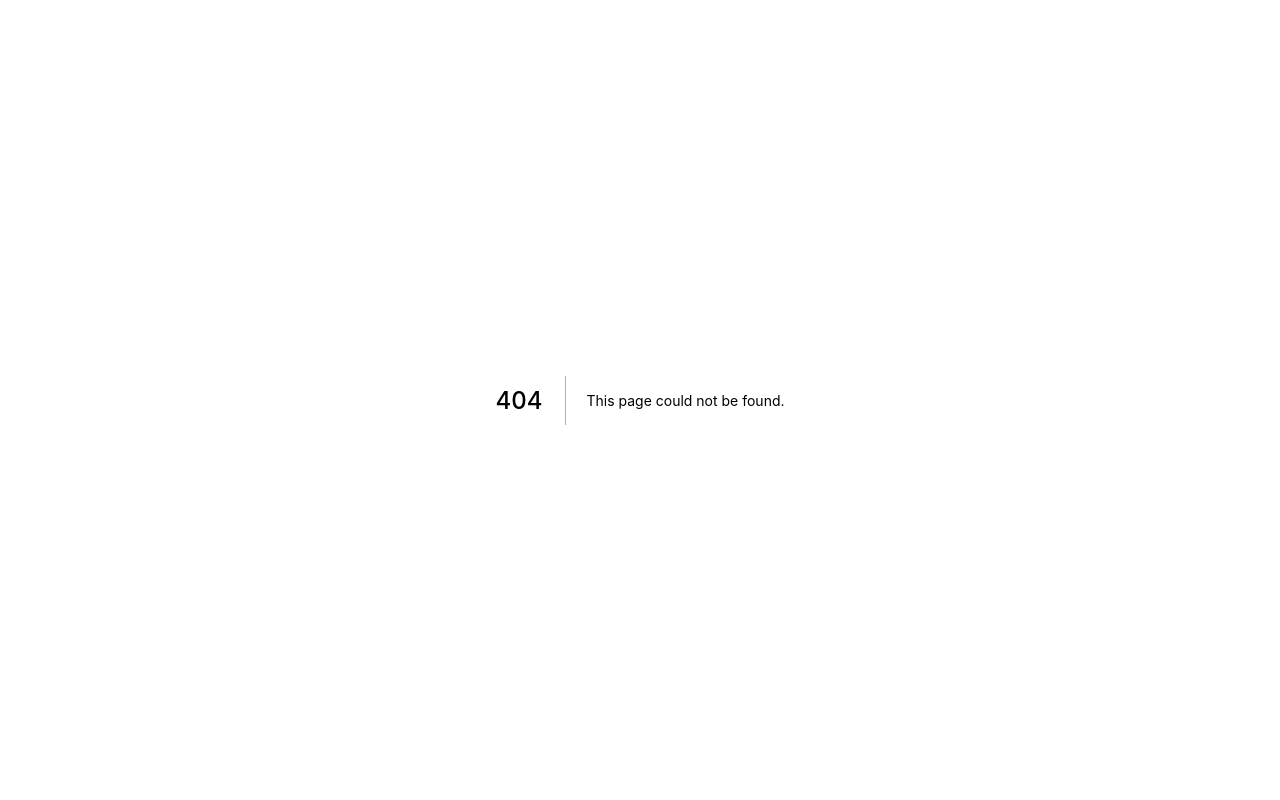
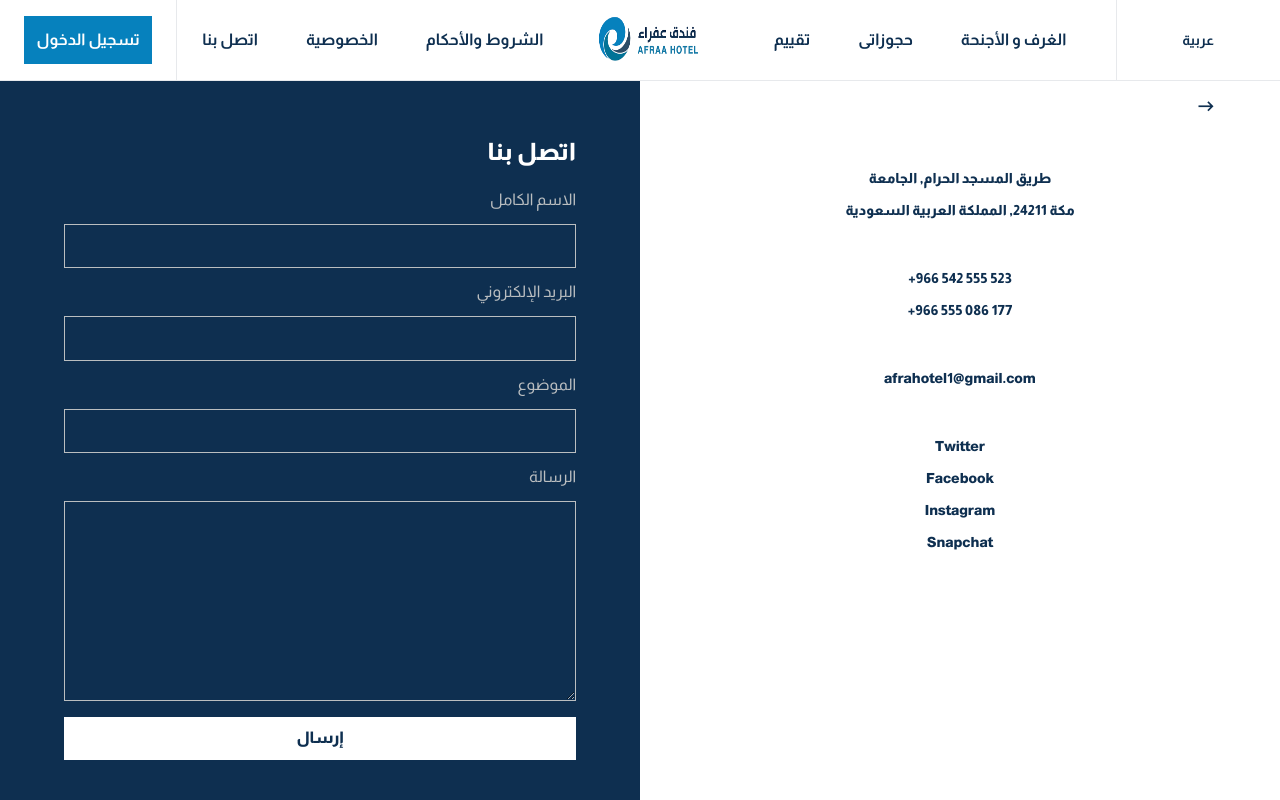
Before and after one commit to Safaayachi/afraa, a Next.js app: page /contact in a window 1280 px wide. Before the commit this address had no page. Shown: the top 800 px of the page. Built offline with nearby package versions, Linux system fonts and the light colour scheme.

Commit message:
contact page

```diff
--- a/components/Footer.tsx
+++ b/components/Footer.tsx
@@ -3,12 +3,13 @@ import Link from "next/link";
 
 const Footer = () => {
   return (
-    <footer className="relative h-full w-full bg-secondary px-8  lg:px-16">
-      <div className="relative flex h-full w-full justify-start px-4">
+    <footer className="relative h-full w-full bg-secondary ">
+      <div className="  px-8 lg:px-16">
+        <div className="relative flex h-full w-full justify-start ">
           <div className="relative flex h-full w-full items-center justify-start border-b border-solid border-b-darkTint py-8">
             <div className="relative flex h-16 w-96 flex-row gap-2">
               <Link passHref href={"/"}>
-              <div className="flex h-full w-1/2 items-center justify-center cursor-pointer bg-tint text-2xl font-bold text-secondary">
+                <div className="flex h-full w-1/2 cursor-pointer items-center justify-center bg-tint text-2xl font-bold text-secondary">
                   إحجز الان
                 </div>
               </Link>
@@ -18,7 +19,7 @@ const Footer = () => {
             </div>
           </div>
         </div>
-      <div className="relative flex h-full w-full flex-col p-4 lg:flex-row-reverse">
+        <div className="relative flex h-full w-full flex-col py-4 lg:flex-row-reverse">
           <div className="relative h-full w-full  lg:w-1/3">
             <div className="relative flex h-full w-full flex-row justify-end gap-10 ">
               <div className="flex flex-col">
@@ -33,7 +34,7 @@ const Footer = () => {
                   </div>
                 </Link>
                 <Link passHref href={"/"}>
-                <div className="flex cursor-pointer justify-end pb-6 text-lg font-semibold text-tint">
+                  <div className="flex cursor-pointer justify-end pb-6 text-end text-lg font-semibold text-tint">
                     الشروط و الاحكام
                   </div>
                 </Link>
@@ -50,7 +51,7 @@ const Footer = () => {
                   </div>
                 </Link>
                 <Link passHref href={"/"}>
-                <div className="flex cursor-pointer justify-end pb-6 text-lg font-semibold text-tint">
+                  <div className="flex cursor-pointer justify-end pb-6 text-end text-lg font-semibold text-tint">
                     الغرف و الأجنحة
                   </div>
                 </Link>
@@ -87,7 +88,7 @@ const Footer = () => {
             </div>
           </div>
         </div>
-      <div className="flex h-full w-full flex-col justify-between gap-6 py-8 px-4 lg:flex-row-reverse">
+        <div className="flex h-full w-full flex-col justify-between gap-6 py-8  lg:flex-row-reverse">
           <div className="flex h-full flex-row justify-center gap-10 lg:justify-end">
             <Link passHref href={"/"}>
               <div>
@@ -116,6 +117,7 @@ const Footer = () => {
             </p>
           </div>
         </div>
+      </div>
     </footer>
   );
 };
--- a/components/Header.tsx
+++ b/components/Header.tsx
@@ -5,7 +5,11 @@ import Image from "next/image";
 const Header = () => {
   return (
     <Fragment>
-      <header className={"w-full fixed border-b z-20 border-solid border-shade bg-tint"}>
+      <header
+        className={
+          "fixed z-20 w-full border-b border-solid border-shade bg-tint"
+        }
+      >
         <nav className="relative flex  h-20 w-full lg:hidden">
           <div className="flex w-1/6 cursor-pointer items-center justify-center bg-primary">
             <i className="icon-perm_identity_black_24dp font-md text-3xl text-tint"></i>
@@ -27,27 +31,27 @@ const Header = () => {
         </nav>
         <nav className="relative hidden h-20 w-full flex-row justify-between lg:flex ">
           <div className="relative flex h-full  w-56 items-center justify-center border-r border-solid border-shade p-4 px-6">
-            <div className="flex h-full w-full items-center justify-center bg-primary text-md font-bold text-tint ">
+            <div className="text-md flex h-full w-full items-center justify-center bg-primary font-bold text-tint ">
               تسجيل الدخول
             </div>
           </div>
           <div className="relative flex h-full w-full ">
             <div className="relative flex h-full w-5/12 justify-around">
               <div className="flex h-full flex-row gap-12">
-                <Link passHref href={"/"}>
-                  <div className="flex h-full  cursor-pointer items-center justify-center text-md font-bold text-secondary">
+                <Link passHref href={"/contact"}>
+                  <div className="text-md flex  h-full cursor-pointer items-center justify-center font-bold text-secondary">
                     اتصل بنا
                   </div>
                 </Link>
 
                 <Link passHref href={"/"}>
-                  <div className="flex h-full  cursor-pointer items-center justify-center text-md font-bold text-secondary">
+                  <div className="text-md flex  h-full cursor-pointer items-center justify-center font-bold text-secondary">
                     الخصوصية
                   </div>
                 </Link>
 
                 <Link passHref href={"/"}>
-                  <div className="flex h-full  cursor-pointer items-center justify-center text-md font-bold text-secondary">
+                  <div className="text-md flex  h-full cursor-pointer items-center justify-center font-bold text-secondary">
                     الشروط والأحكام
                   </div>
                 </Link>
@@ -67,19 +71,19 @@ const Header = () => {
             <div className="relative flex h-full w-5/12 flex-row justify-around">
               <div className="flex h-full flex-row gap-12">
                 <Link passHref href={"/"}>
-                  <div className="flex h-full  cursor-pointer items-center justify-center text-md font-bold text-secondary">
+                  <div className="text-md flex  h-full cursor-pointer items-center justify-center font-bold text-secondary">
                     تقييم
                   </div>
                 </Link>
 
                 <Link passHref href={"/"}>
-                  <div className="flex h-full  cursor-pointer items-center justify-center text-md font-bold text-secondary">
+                  <div className="text-md flex  h-full cursor-pointer items-center justify-center font-bold text-secondary">
                     حجوزاتى
                   </div>
                 </Link>
 
                 <Link passHref href={"/"}>
-                  <div className="flex h-full  cursor-pointer items-center justify-center text-md font-bold text-secondary">
+                  <div className="text-md flex  h-full cursor-pointer items-center justify-center font-bold text-secondary">
                     الغرف و الأجنحة
                   </div>
                 </Link>
--- /dev/null
+++ b/pages/contact.tsx
@@ -0,0 +1,135 @@
+import React from "react";
+import Layout from "../components/Layout";
+import Link from "next/link";
+
+const contact = () => {
+  return (
+    <>
+      <Layout>
+        <div className="relative flex h-full w-full flex-col pt-16">
+          <section className="relative flex h-full w-full flex-col lg:flex-row-reverse">
+            <div className="relative h-1/2 w-full py-7 px-8  lg:h-full lg:w-1/2 lg:px-16">
+              <div className="relative flex h-full w-full flex-col gap-8 pb-10 lg:gap-12">
+                <Link passHref href="/">
+                  <div className="flex items-center justify-end">
+                    <i className="icon-keyboard_backspace_black_24dp font-xs cursor-pointer text-xl text-secondary hover:text-primary"></i>
+                  </div>
+                </Link>
+                <div className="flex flex-col gap-3">
+                  <div className="flex justify-center text-sm font-extrabold text-secondary">
+                    طريق المسجد الحرام, الجامعة
+                  </div>
+                  <div className="flex justify-center text-sm font-extrabold text-secondary">
+                    مكة 24211, المملكة العربية السعودية{" "}
+                  </div>
+                </div>
+                <div className="flex flex-col gap-3">
+                  <div className="flex justify-center text-sm font-extrabold text-secondary">
+                    +966 542 555 523
+                  </div>
+                  <div className="flex justify-center text-sm font-extrabold text-secondary">
+                    +966 555 086 177
+                  </div>
+                </div>
+                <div className="flex justify-center text-sm font-extrabold text-secondary">
+                  afrahotel1@gmail.com
+                </div>
+                <div className="flex flex-col gap-3">
+                  <div className="flex justify-center text-sm font-extrabold text-secondary">
+                    Twitter
+                  </div>
+                  <div className="flex justify-center text-sm font-extrabold text-secondary">
+                    Facebook
+                  </div>
+                  <div className="flex justify-center text-sm font-extrabold text-secondary">
+                    Instagram
+                  </div>
+                  <div className="flex justify-center text-sm font-extrabold text-secondary">
+                    Snapchat
+                  </div>
+                </div>
+              </div>
+            </div>
+            <div className="relative h-full w-full bg-secondary lg:h-full lg:w-1/2">
+              <div className=" relative h-full w-full  py-8 px-8 lg:px-16">
+                <div className="relative h-full w-full py-4 lg:py-10">
+                  <form className="flex h-full w-full flex-col gap-4">
+                    <fieldset className="flex flex-col gap-6">
+                      <h1 className="flex justify-end text-2xl font-extrabold text-tint ">
+                        اتصل بنا
+                      </h1>
+                      <div className="flex flex-col gap-4">
+                        <div className="flex flex-col gap-4">
+                          <label
+                            htmlFor="name"
+                            className="flex justify-end text-darkTint"
+                          >
+                            الاسم الكامل
+                          </label>
+                          <input
+                            type="text"
+                            id="name"
+                            className=" border border-solid border-darkTint p-3 text-end text-darkTint "
+                          />
+                        </div>
+                        <div className="flex flex-col gap-4">
+                          <label
+                            htmlFor="email"
+                            className="flex justify-end text-darkTint"
+                          >
+                            البريد الإلكتروني
+                          </label>
+                          <input
+                            type="email"
+                            id="email"
+                            className=" border border-solid border-darkTint p-3 text-end text-darkTint "
+                          />
+                        </div>
+                        <div className="flex flex-col gap-4">
+                          <label
+                            htmlFor="subject"
+                            className="flex justify-end text-darkTint"
+                          >
+                            الموضوع
+                          </label>
+                          <input
+                            type="text"
+                            id="subject"
+                            className=" border border-solid border-darkTint p-3 text-end text-darkTint "
+                          />
+                        </div>
+                        <div className="flex flex-col gap-4">
+                          <label
+                            htmlFor="subject"
+                            className="flex justify-end text-darkTint"
+                          >
+                            الرسالة
+                          </label>
+                          <textarea
+                            id="subject"
+                            className=" min-h-[200px] border border-solid border-darkTint p-3 text-end text-darkTint "
+                          ></textarea>
+                        </div>
+                      </div>
+                    </fieldset>
+                    <button className="flex w-full justify-center bg-tint py-3 font-extrabold text-secondary ">
+                      إرسال
+                    </button>
+                  </form>
+                </div>
+              </div>
+            </div>
+          </section>
+          <section className="relative w-full h-[400px] ">
+            <iframe
+              className="h-full w-full"
+              src="https://www.google.com/maps/embed?pb=!1m18!1m12!1m3!1d12939.492122698986!2d10.585889550000001!3d35.827590799999996!2m3!1f0!2f0!3f0!3m2!1i1024!2i768!4f13.1!3m3!1m2!1s0x12fd8b3a0237010f%3A0x4418fc1f1a3cb73f!2sPolytechnique%20Sousse!5e0!3m2!1sar!2stn!4v1663583094761!5m2!1sar!2stn"
+            ></iframe>
+          </section>
+        </div>
+      </Layout>
+    </>
+  );
+};
+
+export default contact;
```
Also changed, not shown: components/Services.tsx (line endings or trailing spaces). Lines whose indentation alone changed are shown as unchanged.
